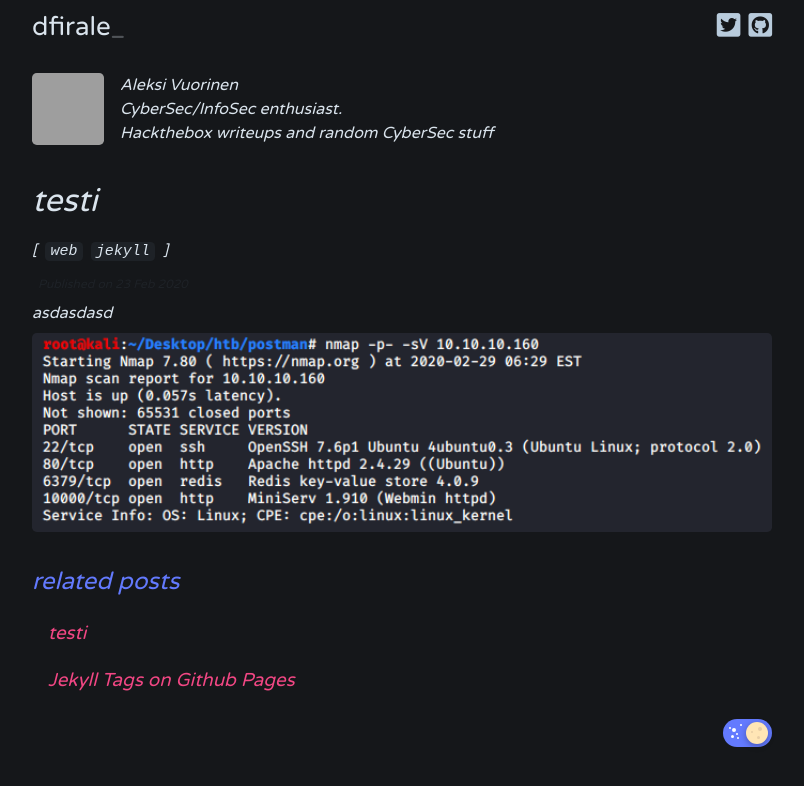
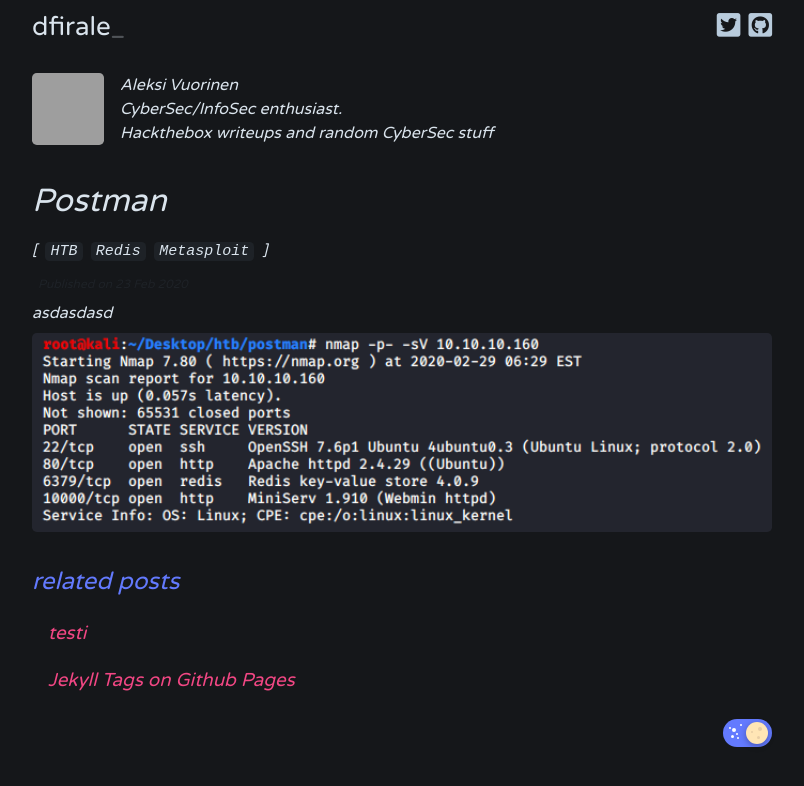
Before and after one commit to dfirale/dfirale.github.io, a Jekyll site: the page built from _posts/2020-02-23-Postman.md, in a window 1280 px wide. Shown: the top 786 px of the page, without its empty margins (238-1042 px from the left). Built offline with Jekyll 4.4.1, drawn with Linux system fonts in a browser that asks for light colours; a style sheet for code colours, icons or effects is not loaded; grey boxes are pictures that could not be loaded.

Commit message:
Update 2020-02-23-Postman.md

```diff
--- a/_posts/2020-02-23-Postman.md
+++ b/_posts/2020-02-23-Postman.md
@@ -1,8 +1,8 @@
 ---
 layout: post
-title: testi
-category: Dev
-tags: [web, jekyll]
+title: Postman
+category: HTB
+tags: [HTB, Redis, Metasploit]
 ---
 
 
```
